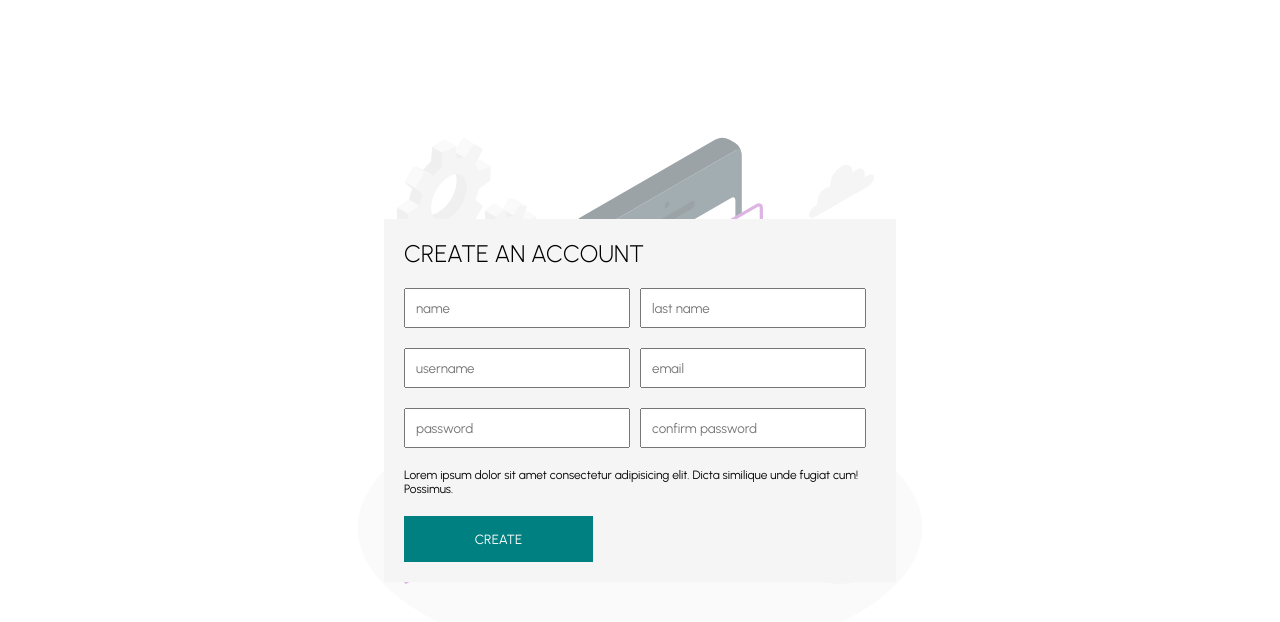
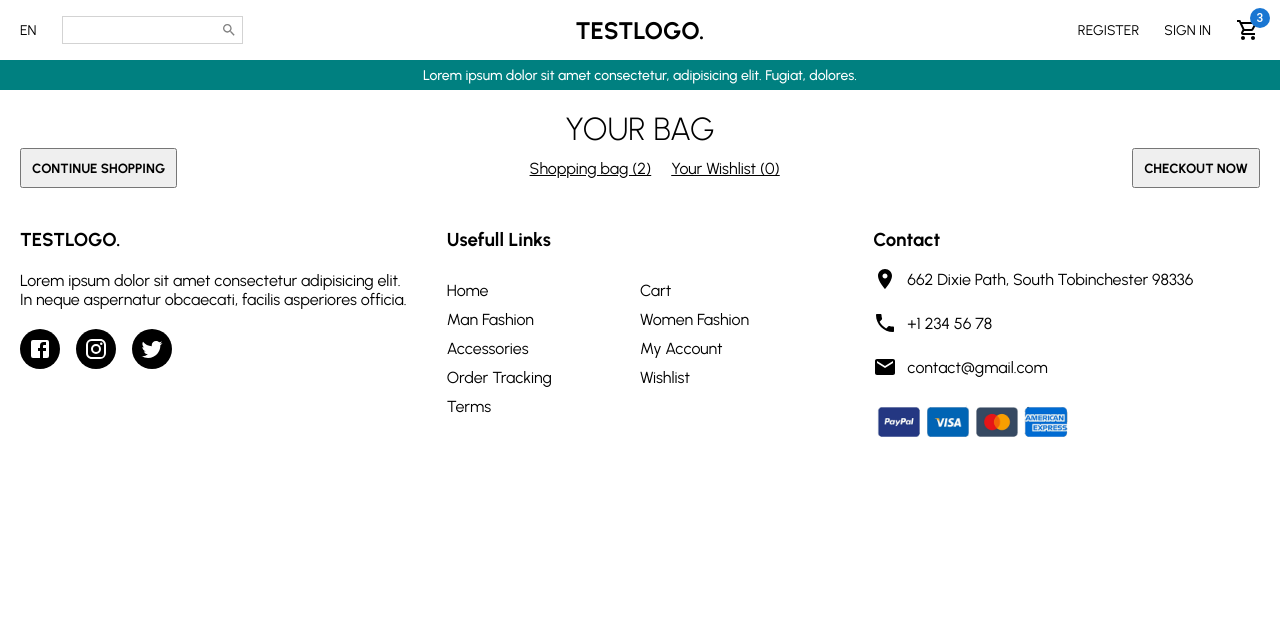
Before and after one commit to womoboy/react-sample-04, a React (Create React App) app: page / in a window 1280 px wide. Shown: the top 622 px of the page. Built offline with nearby package versions, Linux system fonts and the light colour scheme.

Commit message:
finish login page and create cart page

```diff
--- a/src/App.js
+++ b/src/App.js
@@ -1,10 +1,9 @@
-import Product from './pages/Product';
-import Register from './pages/Register';
+import Cart from './pages/Cart';
 
 const App = () => {
     return (
         <div className="App">
-            <Register />
+            <Cart />
         </div>
     );
 }
--- /dev/null
+++ b/src/pages/Cart.css
@@ -0,0 +1,30 @@
+.cart-page {
+
+}
+
+.cart-page .wrapper {
+    padding: 20px;
+}
+
+.cart-page .wrapper h1 {
+    font-weight: 300;
+    text-align: center;
+}
+
+.cart-page .wrapper .top {
+    display: flex;
+    align-items: center;
+    justify-content: space-between;
+}
+
+.cart-page .wrapper .top button {
+    padding: 10px;
+    font-weight: 600;
+    cursor: pointer;
+}
+
+.cart-page .wrapper .top-texts span {
+    text-decoration: underline;
+    cursor: pointer;
+    margin: 0 10px;
+}
--- /dev/null
+++ b/src/pages/Cart.js
@@ -0,0 +1,28 @@
+import Navbar from '../components/navbar/Navbar';
+import Announcement from '../components/announcement/Announcement';
+import Footer from '../components/footer/Footer';
+import './Cart.css';
+
+const Cart = () => {
+    return (
+        <div className="cart-page">
+            <Navbar />
+            <Announcement />
+            <div className="wrapper">
+                <h1 className='title'>YOUR BAG</h1>
+                <div className="top">
+                    <button>CONTINUE SHOPPING</button>
+                    <div className="top-texts">
+                        <span>Shopping bag (2)</span>
+                        <span>Your Wishlist (0)</span>
+                    </div>
+                    <button>CHECKOUT NOW</button>
+                </div>
+                <div className="bottom"></div>
+            </div>
+            <Footer />
+        </div>
+    );
+}
+
+export default Cart;
--- a/src/pages/Login.js
+++ b/src/pages/Login.js
@@ -4,13 +4,13 @@ const Login = () => {
   return (
     <div className="login-page">
       <div className="wrapper">
-        <h1 className="title">CREATE AN ACCOUNT</h1>
+        <h1 className="title">LOGIN TO YOUR ACCOUT</h1>
         <form>
           <input type="text" placeholder="username" />
           <input type="text" placeholder="password" />
           <button>LOGIN</button>
-          <link>DO NO YOU REMEMBER THE PASSWORD?</link>
-          <link>CREATE NEW ACCOUNT</link>
+          <a href='#'>DO NO YOU REMEMBER THE PASSWORD?</a>
+          <a href='#'>CREATE NEW ACCOUNT</a>
         </form>
       </div>
     </div>
--- a/src/pages/Register.css
+++ b/src/pages/Register.css
@@ -6,6 +6,7 @@
       rgba(255, 255, 255, 0.5)
     ),
     url("../../public/library/sign-up-bk.svg") center no-repeat;
+  background-size: cover;
   display: flex;
   align-items: center;
   justify-content: center;
```
Also changed, not shown: src/pages/Login.css (+57 -0 lines), public/library/login-bk.svg (added).
